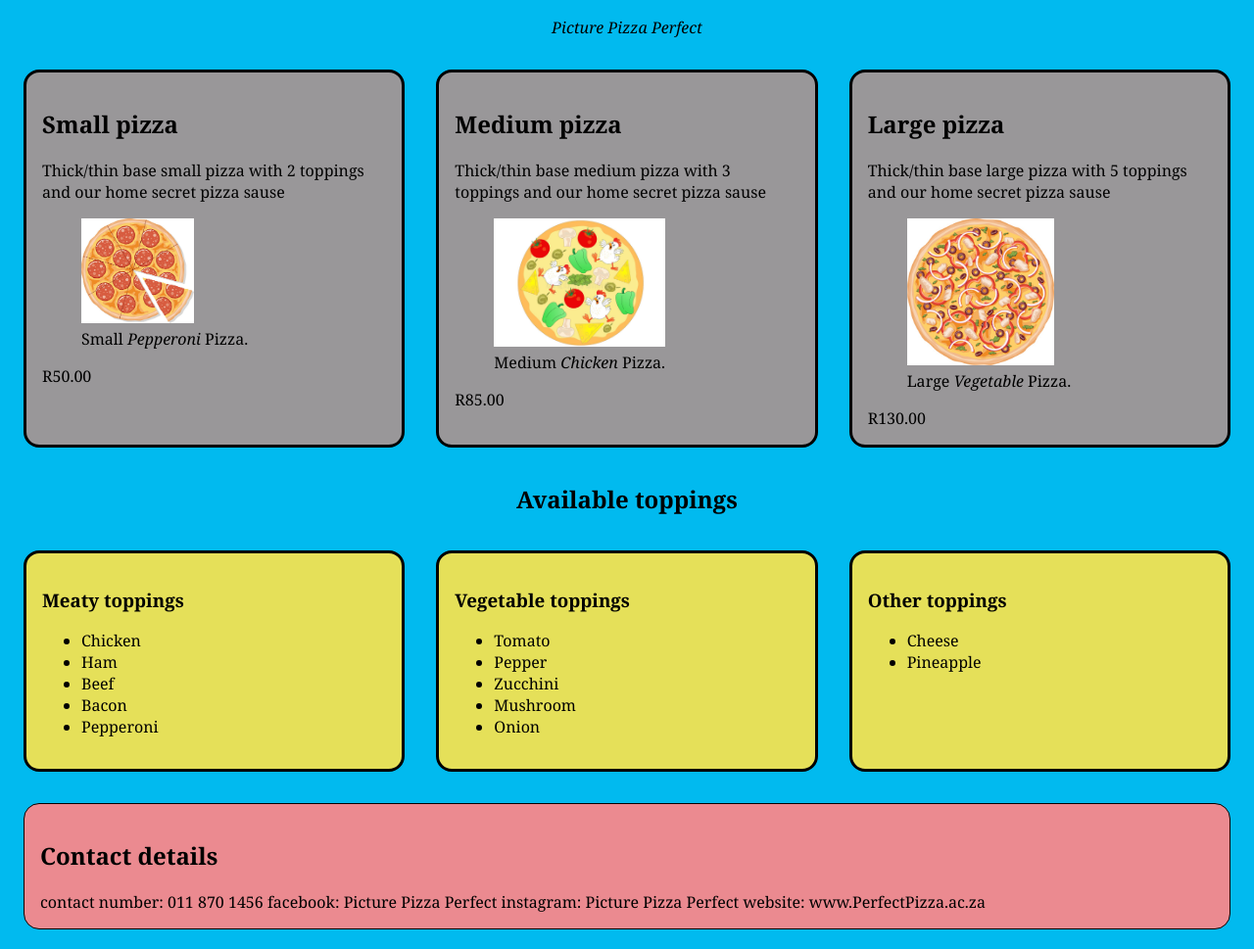
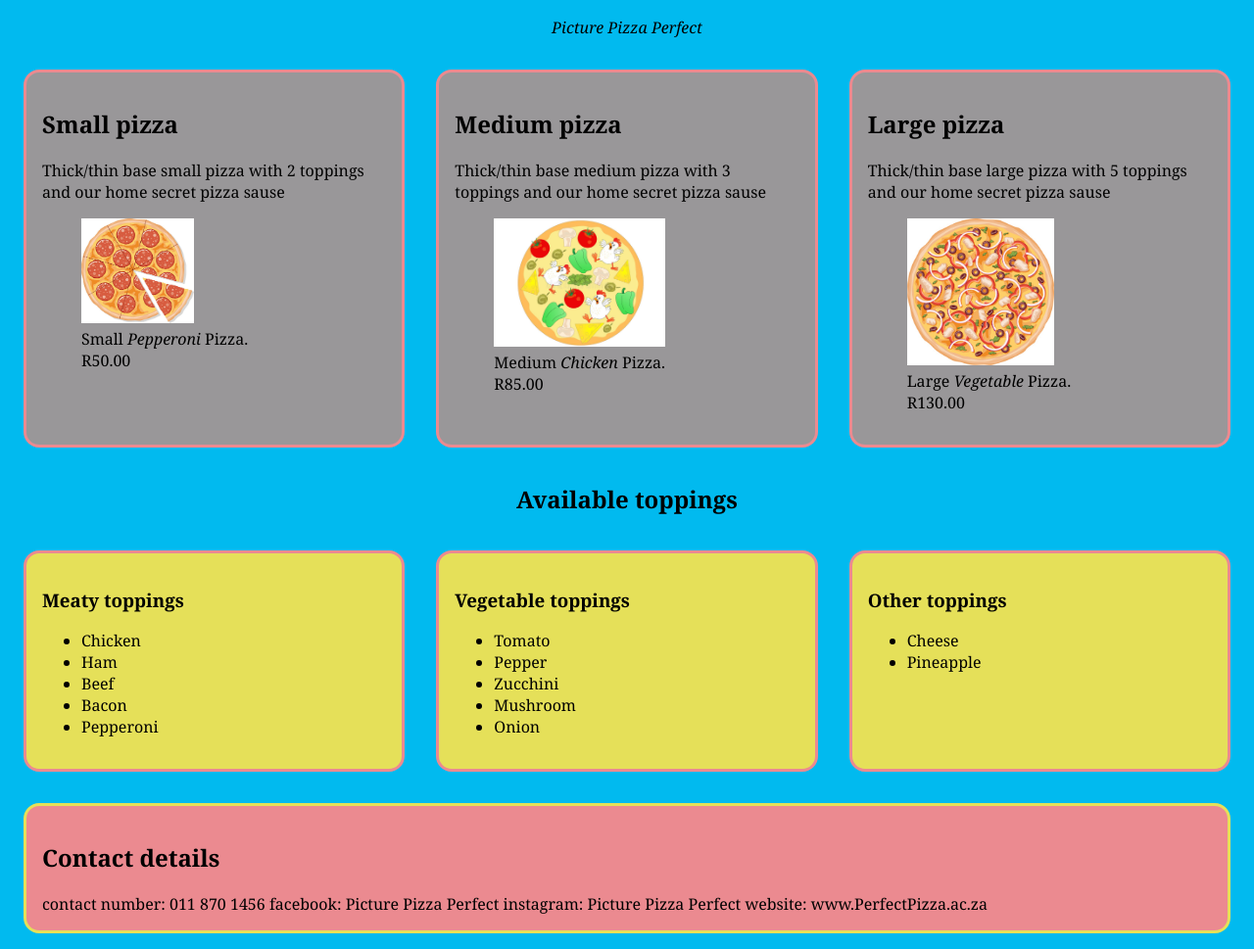
Before and after one commit to SamuNhlapho/Pizza-Pamphlet, a plain HTML site: page index.html in a window 1280 px wide. Shown: the part 56-1025 px from the top of the page at 98% size. Drawn offline with Linux system fonts and the light colour scheme.

Commit message:
aligning the prices

```diff
--- a/index.html
+++ b/index.html
@@ -19,8 +19,8 @@
             <figure>
             <img src="small pizza.jpg" width="115">
           <figcaption>Small <em>Pepperoni</em> Pizza.</figcaption>
+          R50.00
         </figure>
-            R50.00
         </section>
         <section class="size">
             <h2> Medium pizza</h2>
@@ -28,10 +28,8 @@
             <figure>
                 <img src="Medium pizza.jpg" width="175">
                 <figcaption>Medium <em>Chicken</em> Pizza.</figcaption>
+                R85.00
               </figure>
-              R85.00
-
-
             </section>
             <section class="size">
                 <h2> Large pizza</h2>
@@ -39,8 +37,8 @@
                 <figure>
           <img src="large pizza.jpg" width="150">
           <figcaption>Large <em>Vegetable</em> Pizza.</figcaption>
+          R130.00
         </figure>
-        R130.00
                 </section>
     </section>
 
--- a/pizza.css
+++ b/pizza.css
@@ -8,20 +8,21 @@
     margin: 1em;
 padding: 1em;
 border-radius: 1em;
-border: 3px solid;
+border: 3.5px solid;
+border-color: #EB8A90;
 flex: 1;}
 
 .size{background-color: #999799;
     margin: 1em;
     padding: 1em;
     border-radius: 1em;
-    border: 3px solid;
-    flex: 1;}
+    border: 3.5px solid;
+    flex: 1;
+    border-color: #EB8A90;}
 
     @media (min-width : 960px) {
         .Size {display: flex;}
     }
-
 
     body {background-color: #01BAEF;
     font-family: Georgia, 'Times New Roman', Times, serif;}
@@ -30,7 +31,9 @@ flex: 1;}
         margin: 1em;
     padding: 1em;
     border-radius: 1em;
-    border: 1px solid;}
+    border: 3px solid;
+    border-color: #E5E059;
+}
 
     @media (min-width : 960px) {
         .Toppings {display: flex;}
```
